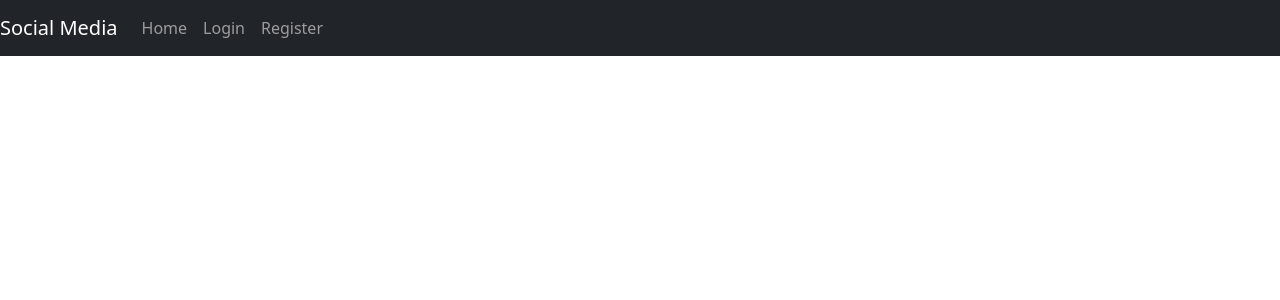
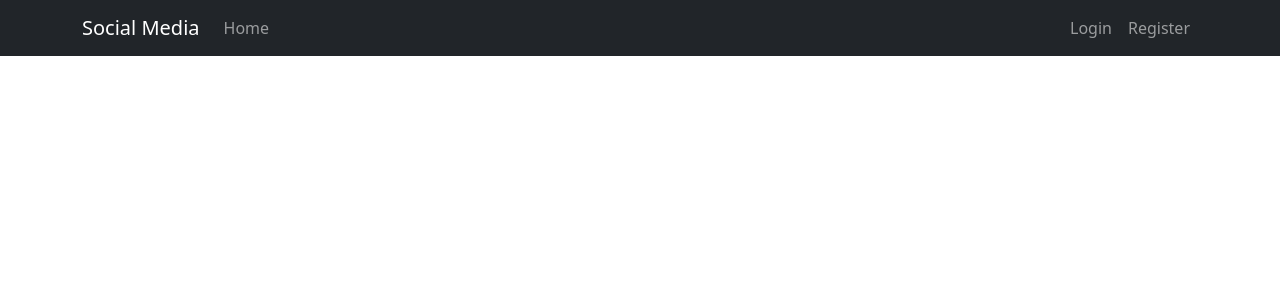
Before and after one commit to soga2001/BasedBook, a React (Create React App) app in the folder front_end/: page / in a window 1280 px wide. Shown: the top 300 px of the page. Built offline with nearby package versions, Linux system fonts and the light colour scheme.

Commit message:
Changed from reactstrap to bootstrap and made Navbar better

```diff
--- a/front_end/src/Navbar.tsx
+++ b/front_end/src/Navbar.tsx
@@ -1,9 +1,8 @@
 import React, { useState } from 'react';
 import {
   Collapse,
-  Navbar,
-  NavbarToggler, NavbarBrand, Nav, NavItem, NavLink, UncontrolledDropdown, DropdownToggle, DropdownMenu, DropdownItem, NavbarText
-} from 'reactstrap';
+  Navbar, NavbarBrand, Nav, NavItem, NavLink, Container, NavDropdown
+} from 'react-bootstrap';
 import 'bootstrap/dist/css/bootstrap.min.css';
 
 function logout() {
@@ -14,45 +13,29 @@ function logout() {
 
 
 const NavBar = (props:any) => {
-  const [isOpen, setIsOpen] = useState(false);
-  const toggle = () => setIsOpen(!isOpen);
-
   return (
-    <Navbar color="dark" dark expand="md">
-      <NavbarBrand href="/Home">Social Media</NavbarBrand>
-      <NavbarToggler onClick={toggle} />
-      <Collapse isOpen={isOpen} navbar>
-        <Nav className="justify-content-center" navbar>
-          <NavItem>
-            <NavLink href="/Home">Home</NavLink>
-          </NavItem>
-          <NavItem className="right">
-            {!localStorage.getItem('token') && <NavLink href="/Login">Login</NavLink>}
-          </NavItem>
-          <NavItem>
-            {!localStorage.getItem('token') && <NavLink href="/Register">Register</NavLink> }
-          </NavItem>
-            {localStorage.getItem('token') &&
-            <UncontrolledDropdown nav inNavbar>
-              <DropdownToggle nav caret>
-                {localStorage.getItem('username')}
-              </DropdownToggle>
-              <DropdownMenu right>
-                <DropdownItem>
-                  Option 1
-                </DropdownItem>
-                <DropdownItem>
-                  Option 2
-                </DropdownItem>
-                <DropdownItem divider />
-                <DropdownItem onClick={logout}>
-                  Logout
-                </DropdownItem>
-              </DropdownMenu>
-            </UncontrolledDropdown> }
-        </Nav>
-      </Collapse>
-    </Navbar>
+    <Navbar collapseOnSelect expand="lg" bg="dark" variant="dark">
+  <Container>
+  <Navbar.Brand href="/Home">Social Media</Navbar.Brand>
+  <Navbar.Toggle aria-controls="responsive-navbar-nav" />
+  <Navbar.Collapse id="responsive-navbar-nav">
+    <Nav className="me-auto">
+      <Nav.Link href="/Home">Home</Nav.Link>
+      {localStorage.getItem('token') && <Nav.Link href="/Post">Post</Nav.Link>}
+    </Nav>
+    <Nav>
+    {!localStorage.getItem('token') && <Nav.Link href="/Login">Login</Nav.Link>}
+    {!localStorage.getItem('token') && <Nav.Link href="/Register">Register</Nav.Link>}
+    {localStorage.getItem('token') &&
+      <NavDropdown title={localStorage.getItem('username')} id="collasible-nav-dropdown">
+          <NavDropdown.Item href="#action/3.1">Profile</NavDropdown.Item>
+          <NavDropdown.Divider />
+          <NavDropdown.Item onClick={logout}>Logout</NavDropdown.Item>
+        </NavDropdown>}
+    </Nav>
+  </Navbar.Collapse>
+  </Container>
+</Navbar>
   );
 }
 
```
